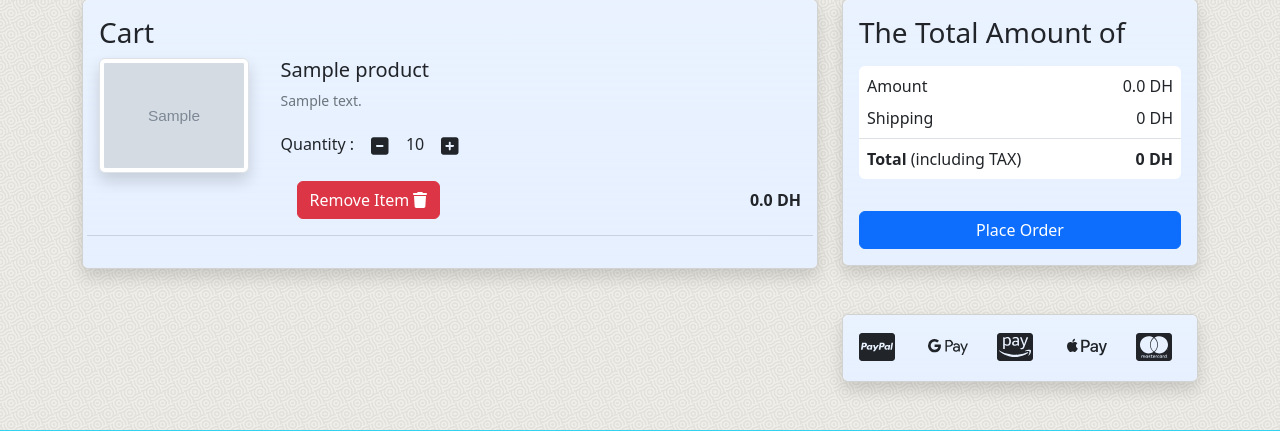
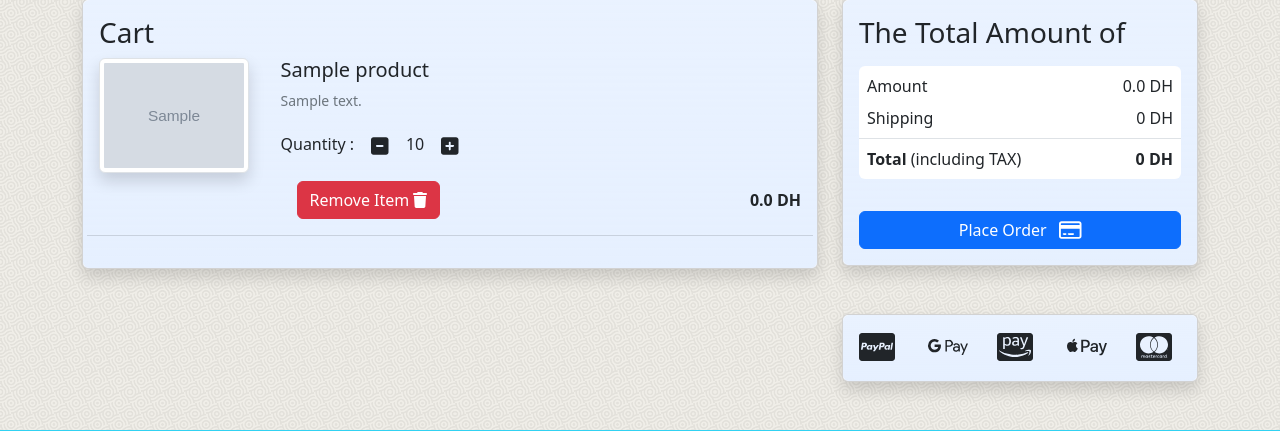
Before and after one commit to elghallali/EShop, a Django app: page /cart/ in a window 1280 px wide. Shown: the part 193-624 px from the top of the page. Run offline with Django 4.2, Linux system fonts and the light colour scheme; a user stored in the database is signed in; tables that the repository leaves empty hold one stand-in row (values such as "Sample post"); grey boxes marked "Sample" are stand-in pictures; some libraries are stand-ins or nearby versions.

Commit message:
Update project

```diff
--- a/core/templates/add-to-cart.html
+++ b/core/templates/add-to-cart.html
@@ -61,7 +61,7 @@
                                             </li>
                                         </ul>
                                         <div class="d-grid">
-                                            <a href="{% url 'checkout'%}" class="btn btn-primary">Place Order</a>
+                                            <a href="{% url 'checkout'%}" class="btn btn-primary">Place Order <i class="fa-regular fa-credit-card fa-lg ms-2"></i></a>
                                         </div>
                                     </div>
                                 </div>
@@ -155,7 +155,7 @@
                                             </li>
                                         </ul>
                                         <div class="d-grid">
-                                            <a href="{% url 'checkout'%}" class="btn btn-primary">Place Order</a>
+                                            <a href="{% url 'checkout'%}" class="btn btn-primary">Place Order <i class="fa-solid fa-credit-card"></i></a>
                                         </div>
                                     </div>
                                 </div>
--- a/core/templates/password/password-reset.html
+++ b/core/templates/password/password-reset.html
@@ -16,7 +16,7 @@
                             {% for fm in form %}
                                 {{fm.label_tag}} {{fm}} <small class="text-danger">{{fm.errors | striptags}}</small><br />
                             {% endfor %}
-                            <button type="submit" class="btn btn-primary mb-3">Submit <i class="fa-solid fa-floppy-disk"></i></button>
+                            <button type="submit" class="btn btn-primary mb-3">Send <i class="fa-solid fa-paper-plane"></i></button>
                             {% if form.non_field_errors %}
                                 {% for error in form.non_field_errors %}
                                     <p class="alert alert-danger my-3">{{error}}</p>
--- a/core/urls.py
+++ b/core/urls.py
@@ -30,7 +30,7 @@ urlpatterns = [
     # Login authentication
     path('customer-registration/', anonymous_required(views.CustomerRegistrationView.as_view()), name='customer-registration'),
     path('accounts/login/', anonymous_required(auth_view.LoginView.as_view(template_name='login.html', authentication_form =LoginForm)), name='login'),
-    path('logout/', auth_view.LogoutView.as_view(next_page='login'), name='logout'),
+    path('logout/', auth_view.LogoutView.as_view(next_page='home'), name='logout'),
 
     # Reset Password
     path('password-reset/', auth_view.PasswordResetView.as_view(template_name='password/password-reset.html', form_class =MyPasswordResetForm), name='password-reset'),
```
